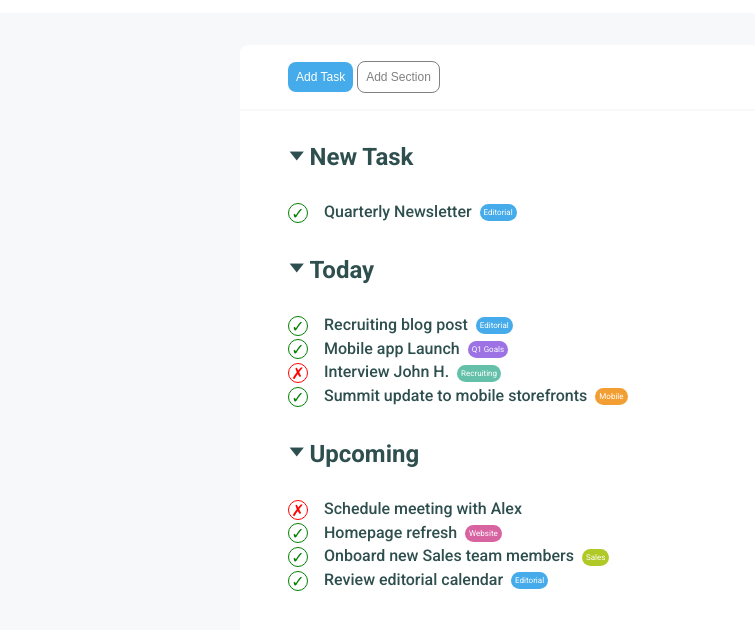
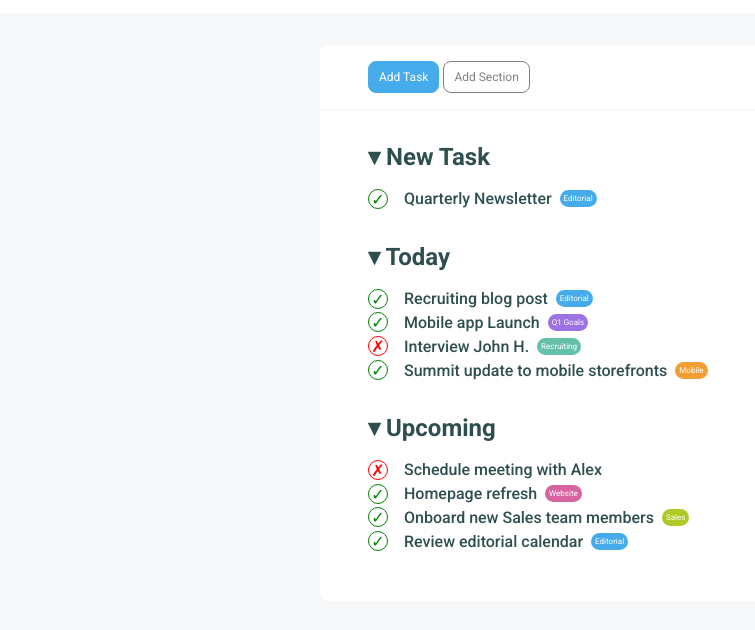
Before and after one commit to Stefano-In91/html-css-toboolist, a plain HTML site: page index.html in a window 1280 px wide. Shown: the part 76-706 px from the top of the page, without its empty margins (0-755 px from the left). Drawn offline with Linux system fonts and the light colour scheme.

Commit message:
Tidy up, correzioni

```diff
--- a/css/style.css
+++ b/css/style.css
@@ -28,7 +28,7 @@ h1 {
 }
 /* --- Main --- */
 .container {
-    max-width: 50rem;
+    max-width: 40rem;
     margin: 0 auto;
     color: darkslategray;
 }
@@ -43,26 +43,31 @@ h1 {
 
 button {
     border-radius: .5rem;
-    padding: 0.5rem;
+    padding: .5rem .625rem;
     font-size: .75rem;
+    border: .0625rem solid;
+    cursor: pointer;
+    font-family: inherit;
 }
 
-.task-btn {
+.blue-btn {
     background-color: #45ABEA;
     color: white;
-    border: .0625rem none;
+    border-color: #45ABEA;
 }
 
-.section-btn {
+.gray-btn {
     background-color: white;
     color: grey;
-    border: .0625rem solid grey;
+    border-color: grey;
 }
 /*--- Tasks titles ---*/
 .tasks{
     background-color: white;
     padding-left:3rem;
     padding-bottom: 3rem;
+    border-bottom-left-radius: .5rem;
+    border-bottom-right-radius: .5rem;
 }
 
 h2 {
@@ -71,19 +76,13 @@ h2 {
     vertical-align: middle;
     margin: 2rem auto 1rem;
 }
-
-.darrow {
-    display: inline-block;
-    vertical-align: -70%;
-    font-size: 2rem;
-    margin-right: .25rem;
-}
 /*--- Tasks ---*/
-h3{
+span{
     display: inline-block;
     font-weight: 500;
     font-size: 1rem;
     margin: .15rem auto;
+    vertical-align: middle;
 }
 /* --- tags --- */
 .tagg {
@@ -124,6 +123,7 @@ h3{
     height: 1.25rem;
     width: 1.25rem;
     vertical-align: middle;
+    line-height: 1.25rem;
 }
 
 .check {
--- a/index.html
+++ b/index.html
@@ -20,30 +20,30 @@
     <main class="container">
         <!-- Buttons -->
         <div  class="add-btns">
-            <button class="task-btn">Add Task</button>
-            <button class="section-btn">Add Section</button>
+            <button class="blue-btn">Add Task</button>
+            <button class="gray-btn">Add Section</button>
         </div>
         <!-- New Tasks -->
         <div class="tasks">
             <section>
-                <div class="darrow">&#129171;</div><h2>New Task</h2><br>
-                <div class="circle check">&check;</div><h3>Quarterly Newsletter</h3><div class="tagg editorial">Editorial</div>
+                <h2>&dtrif; New Task</h2><br>
+                <div class="circle check">&check;</div><span>Quarterly Newsletter</span><div class="tagg editorial">Editorial</div>
             </section>
             <!-- Today -->
             <section>
-                <div class="darrow">&#129171;</div><h2>Today</h2><br>
-                <div class="circle check">&check;</div><h3>Recruiting blog post</h3><div class="tagg editorial">Editorial</div><br>
-                <div class="circle check">&check;</div><h3>Mobile app Launch</h3><div class="tagg goals">Q1 Goals</div><br>
-                <div class="circle cross">&cross;</div><h3>Interview John H.</h3><div class="tagg recruiting">Recruiting</div><br>
-                <div class="circle check">&check;</div><h3>Summit update to mobile storefronts</h3><div class="tagg mobile">Mobile</div><br>
+                <h2>&dtrif; Today</h2><br>
+                <div class="circle check">&check;</div><span>Recruiting blog post</span><div class="tagg editorial">Editorial</div><br>
+                <div class="circle check">&check;</div><span>Mobile app Launch</span><div class="tagg goals">Q1 Goals</div><br>
+                <div class="circle cross">&cross;</div><span>Interview John H.</span><div class="tagg recruiting">Recruiting</div><br>
+                <div class="circle check">&check;</div><span>Summit update to mobile storefronts</span><div class="tagg mobile">Mobile</div><br>
             </section>
             <!-- Upcoming -->
             <section>
-                <div class="darrow">&#129171;</div><h2>Upcoming</h2><br>
-                <div class="circle cross">&cross;</div><h3>Schedule meeting with Alex</h3><br>
-                <div class="circle check">&check;</div><h3>Homepage refresh</h3><div class="tagg website">Website</div><br>
-                <div class="circle check">&check;</div><h3>Onboard new Sales team members</h3><div class="tagg sales">Sales</div><br>
-                <div class="circle check">&check;</div><h3>Review editorial calendar</h3><div class="tagg editorial">Editorial</div><br>
+                <h2>&dtrif; Upcoming</h2><br>
+                <div class="circle cross">&cross;</div><span>Schedule meeting with Alex</span><br>
+                <div class="circle check">&check;</div><span>Homepage refresh</span><div class="tagg website">Website</div><br>
+                <div class="circle check">&check;</div><span>Onboard new Sales team members</span><div class="tagg sales">Sales</div><br>
+                <div class="circle check">&check;</div><span>Review editorial calendar</span><div class="tagg editorial">Editorial</div><br>
             </section>
         </div>
     </main>
```
